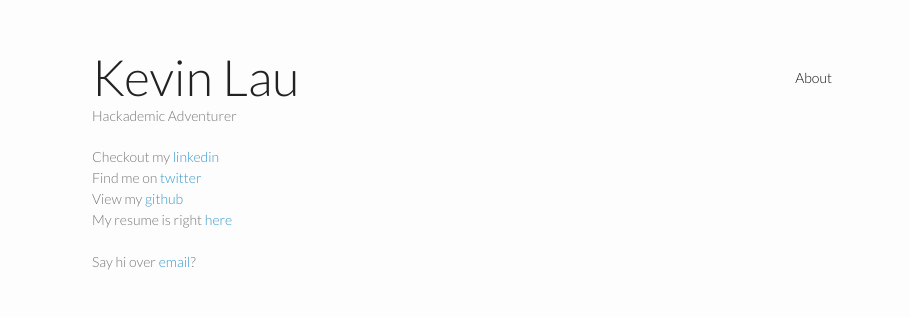
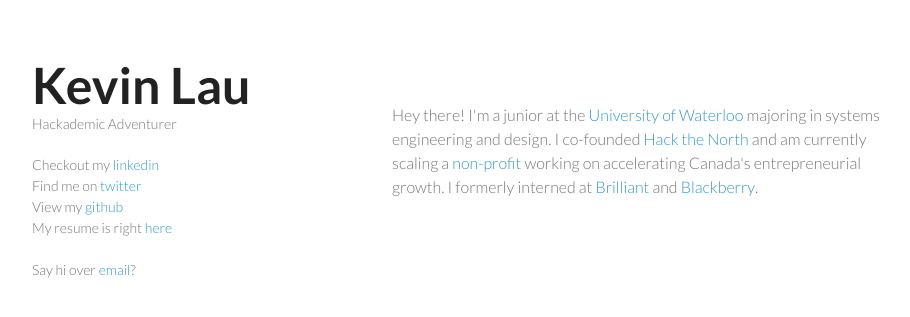
Before and after one commit to thekevlau/kevlau_blog, a Jekyll site: the page built from index.html, in a window 1280 px wide. Shown: the top 317 px of the page, without its empty margins (178-1088 px from the left). Built offline with Jekyll 4.4.1, drawn with Linux system fonts in a browser that asks for light colours.

Commit message:
got everything from the old site looking right on jekyll

```diff
--- a/_includes/footer.html
+++ b/_includes/footer.html
@@ -1,4 +1,3 @@
-HELLO WORLD
 <footer>
 
   <div class="wrapper">
--- a/_includes/head.html
+++ b/_includes/head.html
@@ -6,7 +6,7 @@
     <title>{% if page.title %}{{ page.title }}{% else %}{{ site.title }}{% endif %}</title>
     <meta name="description" content="{{ site.description }}">
 
-    <link rel="stylesheet" href="{{ "/css/main.css" | prepend: site.baseurl }}">
+    <!--link rel="stylesheet" href="{{ "/css/main.css" | prepend: site.baseurl }}"-->
     <link rel="canonical" href="{{ page.url | replace:'index.html','' | prepend: site.baseurl | prepend: site.url }}">
     <link rel="stylesheet" href="stylesheets/styles.css">
     <link rel="stylesheet" href="stylesheets/pygment_trac.css">
--- a/_includes/header.html
+++ b/_includes/header.html
@@ -1,4 +1,3 @@
-<div class="wrapper">
 <header>
   <h1 id="name" href="{{ site.baseurl }}/">{{ site.title }}</h1>
   <p>Hackademic Adventurer</p>
@@ -13,6 +12,7 @@
 
 </header>
 
+<!--
 <nav class="site-nav">
 <a href="#" class="menu-icon">
   <svg viewBox="0 0 18 15">
@@ -30,4 +30,4 @@
   {% endfor %}
 </div>
 </nav>
-</div>
+-->
--- a/_layouts/default.html
+++ b/_layouts/default.html
@@ -4,14 +4,21 @@
   {% include head.html %}
 
   <body>
-
+    <div class="wrapper">
       {% include header.html %}
+      <section id="headerspace"></section>
+      <section>
+        <p style="font-size:16px"> Hey there! I'm a junior at the <a href="https://news.ycombinator.com/item?id=6654796#up_6655271" target="_blank">University of Waterloo</a> majoring in systems engineering and design.
+            I co-founded <a href="http://hackthenorth.com" target="_blank">Hack the North</a> and am currently scaling a <a href="http://techyon.org" target="_blank">non-profit</a> working on accelerating Canada's entrepreneurial growth.
+            I formerly interned at <a href="http://brilliant.org" target="_blank">Brilliant</a> and <a href="http://blackberry.com" target="_blank">Blackberry</a>.
+        </p>
       <!-- <div class="page-content">
         <div class="wrapper">
           {{ content }}
         </div>
       </div> -->
       <!--{% include footer.html %} -->
-
+      </section>
+    </div>
   </body>
 </html>
```
Lines whose indentation alone changed are shown as unchanged.
